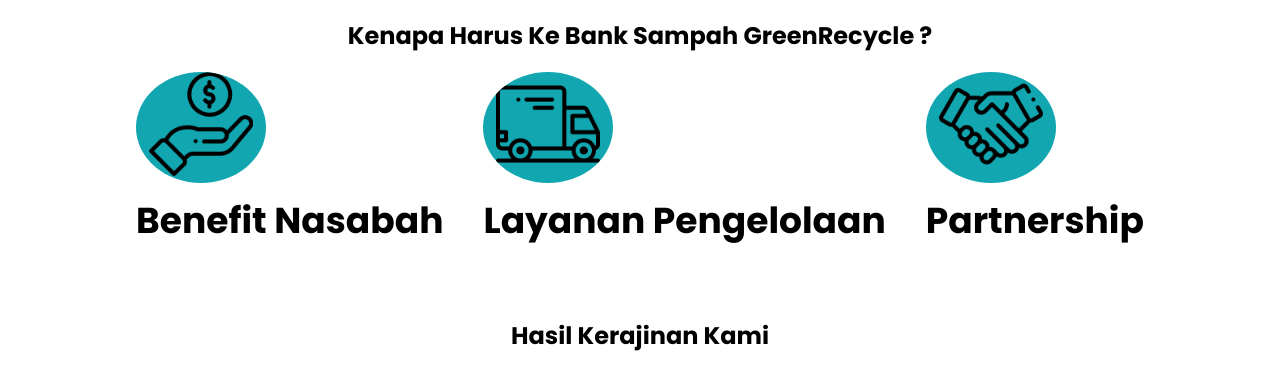
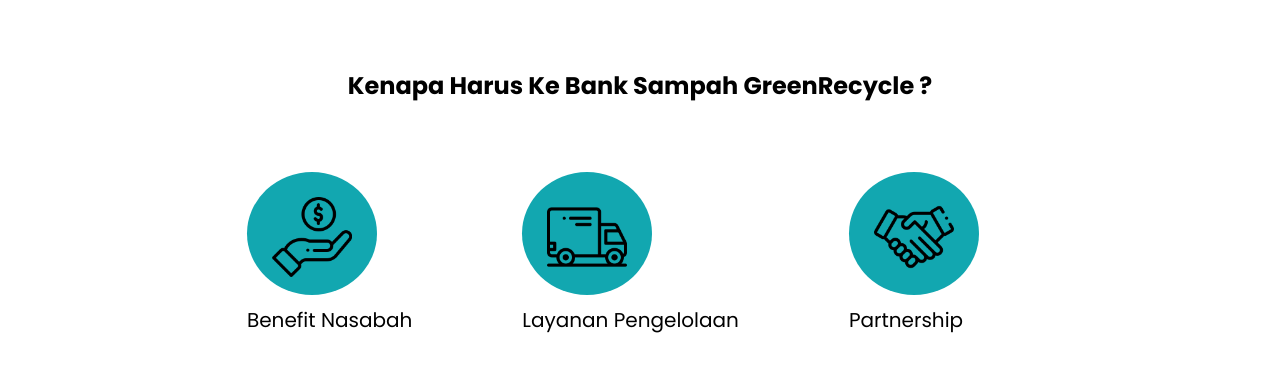
Before and after one commit to muhammadthoriqalfaruq/majapahit-Grup-6-Macro-Aft, a plain HTML site: page tentangk.html in a window 1280 px wide. Shown: the part 1509-1879 px from the top of the page. Drawn offline with Linux system fonts and the light colour scheme; grey boxes are pictures that could not be loaded.

Commit message:
update thoriq

```diff
--- a/status.css
+++ b/status.css
@@ -34,18 +34,22 @@
   background-color:  #12A7B0;
 }
 .round-image img {
-  width: 80%;
-  height: auto;
+  padding: 25px;
+  width: 80px;
+  height: 80px;
 }
 .icon span {
   display: block;
   color: black;
   font-size: 36px;
-  font-weight: bold;
   margin-top: 10px;
   font-size: 22px;
 }
 h1 {
     text-align: center;
+    font-size: 25px;
     color: #12A7B0;
 }
+.no {
+  background-color: #12A7B0;
+}
--- a/tentangk.css
+++ b/tentangk.css
@@ -1,5 +1,8 @@
 h1,p {
     text-align: center;
+}
+h1 {
+  font-weight: bold;
 }
 .icon-text-container {
     display: flex;
@@ -13,22 +16,24 @@ h1,p {
   }
   .round-image {
     width: 130px;
-    height: auto;
+    height: 123px;
     border-radius: 50%;
     overflow: hidden;
     background-color:  #12A7B0;
   }
   .round-image img {
-    width: 80%;
-    height: auto;
+    padding: 25px;
+    width: 80px;
+    height: 80px;
   }
   .icon span {
     display: block;
     color: black;
-    font-size: 36px;
-    font-weight: bold;
+    font-size: 20px;
     margin-top: 10px;
+    margin-right: 70px;
   }
+
 .tentangk {
     width: 855px;
     height: 532px;
```
Also changed, not shown: status.html (+5 -1 lines), tentangk.html (+4 -0 lines).
